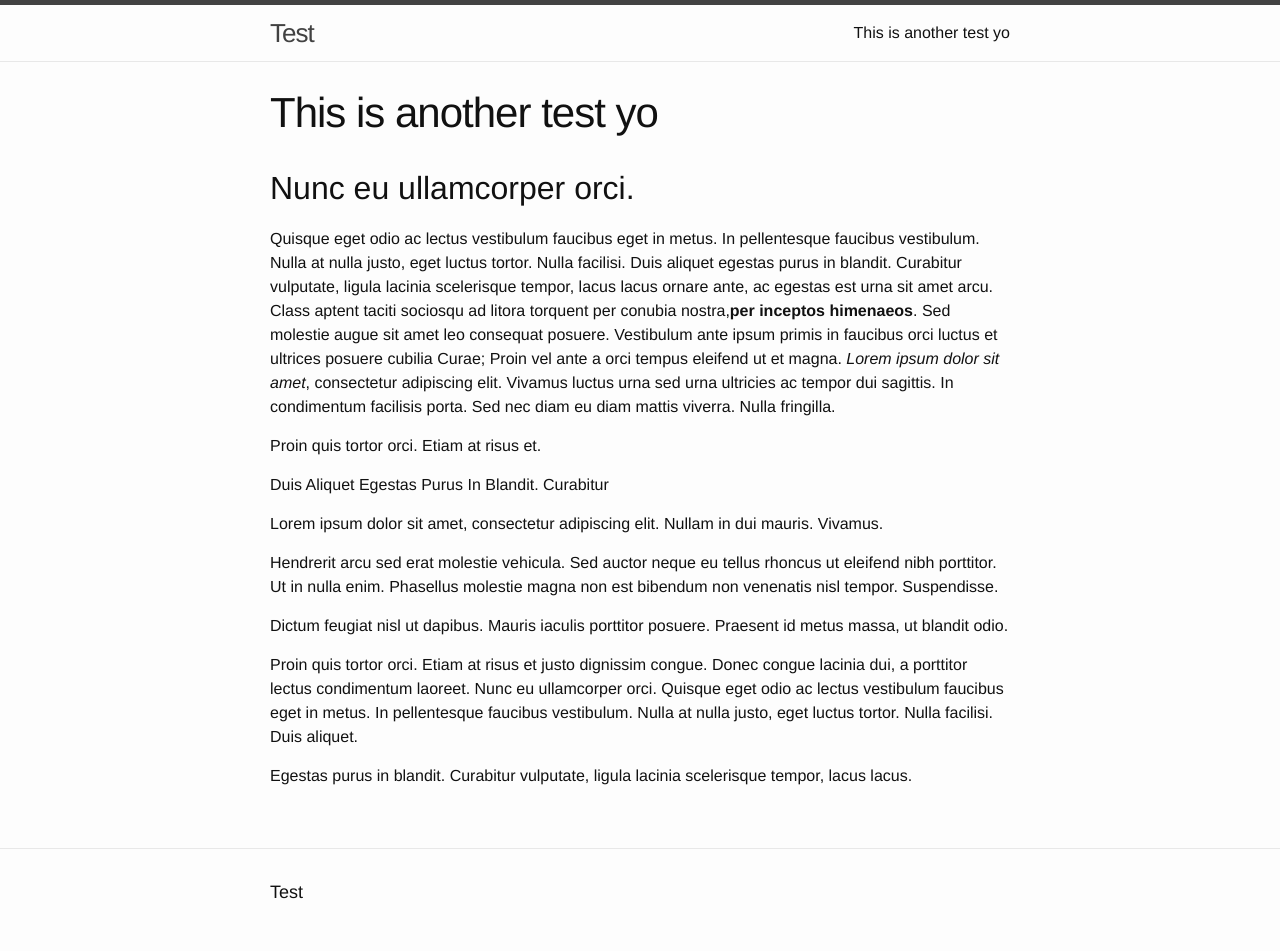
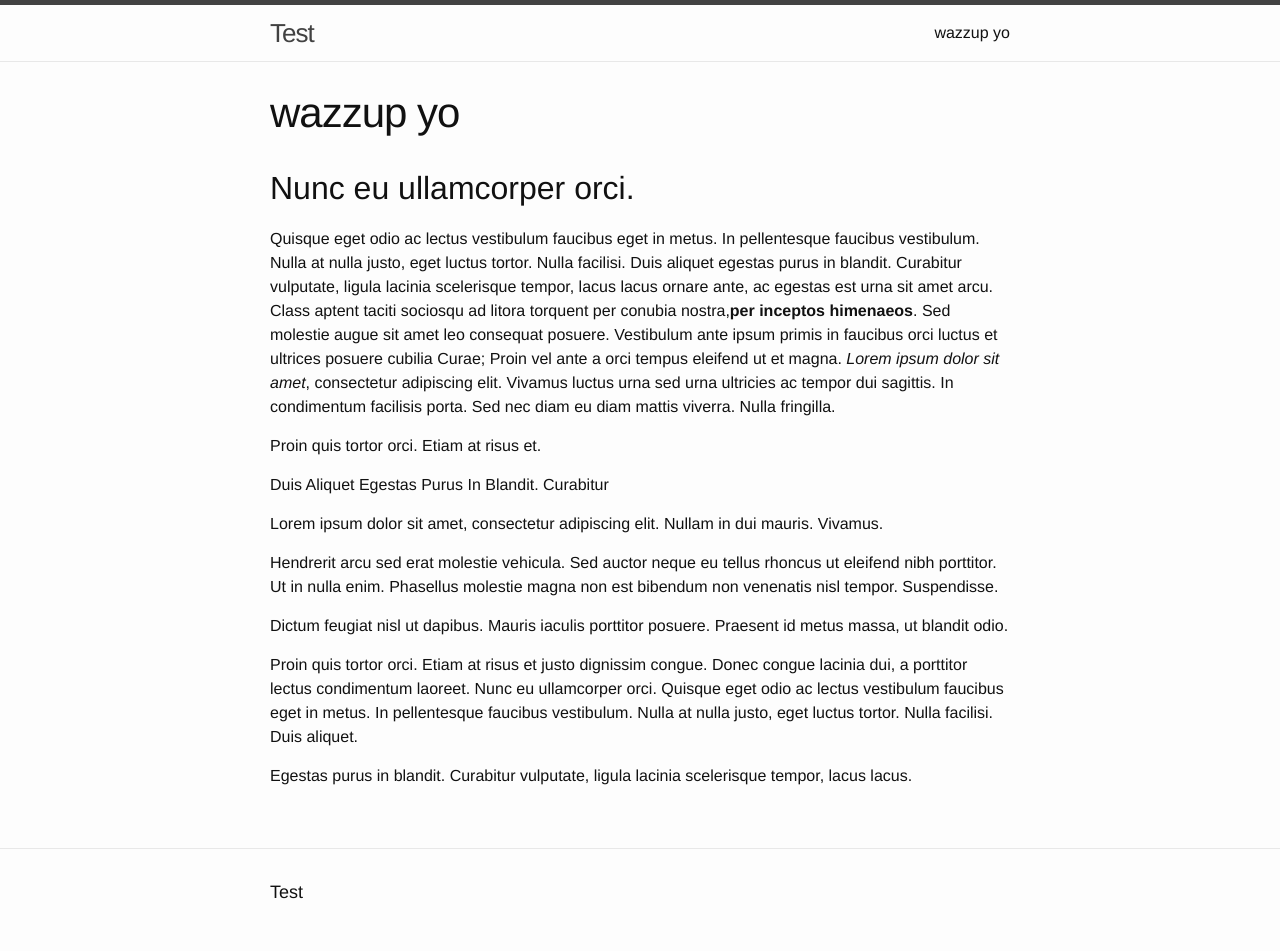
Before and after one commit to mindless/testghpages, a Jekyll site: the page built from this-is-a-test.markdown, in a window 1280 px wide. Built offline with Jekyll 4.4.1, drawn with Linux system fonts in a browser that asks for light colours.

Commit message:
update metadata

```diff
--- a/this-is-a-test.markdown
+++ b/this-is-a-test.markdown
@@ -1,7 +1,8 @@
 ---
-title: This is another test yo
+title: wazzup yo
 date: 2018-01-30T06:02:00.000Z
 published: true
+keywords: 'foobar, test'
 ---
 ## Nunc eu ullamcorper orci.
 
```
